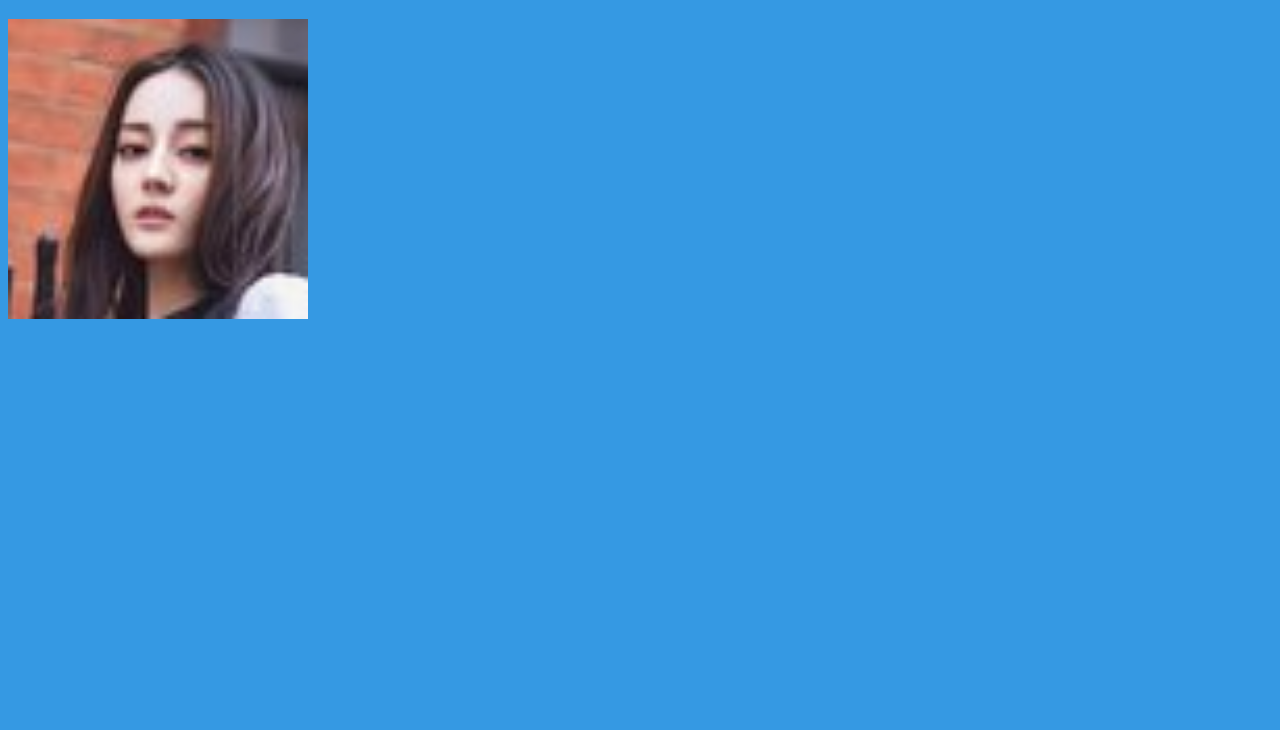
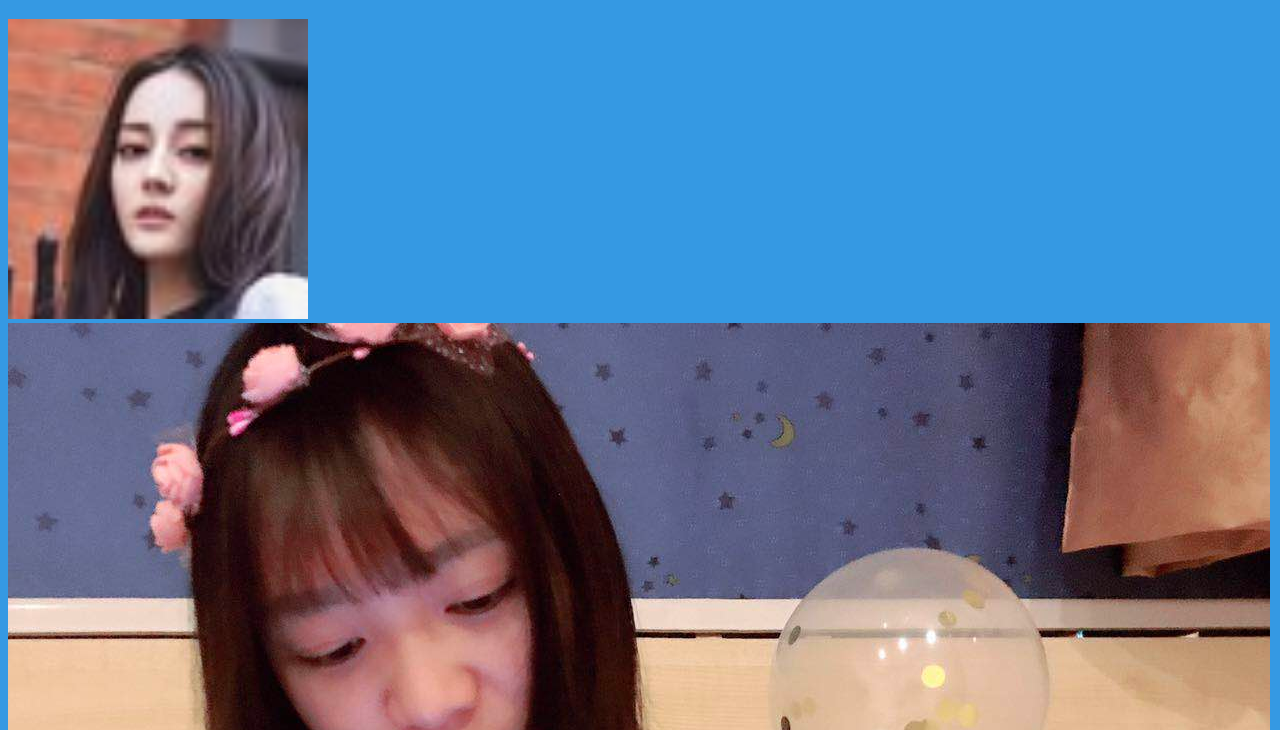
Before and after one commit to zhangyang9602/zhangyang9602.github.io, a plain HTML site: page index.html in a window 1280 px wide. Shown: the part 70-800 px from the top of the page. Drawn offline with Linux system fonts and the light colour scheme.

Commit message:
女朋友来啦
美不美

```diff
--- a/index.html
+++ b/index.html
@@ -9,8 +9,10 @@
 </head>
     <h1 style="color: #fff; text-align:center">欢迎来到我的主页</h1>
     <img src="./迪丽热巴.png" alt="" width="300px">
+    <img src="./仙女的照片5.jpg" alt="" style="display: block" margin: 0 auto >
 <body>
     <script src="./jquery-1.12.4.js"></script>
+
     <script>
         $('body').css('backgroundColor', getColor());
         setInterval(function () {
```
Also changed, not shown: 仙女的照片5.jpg (added).
